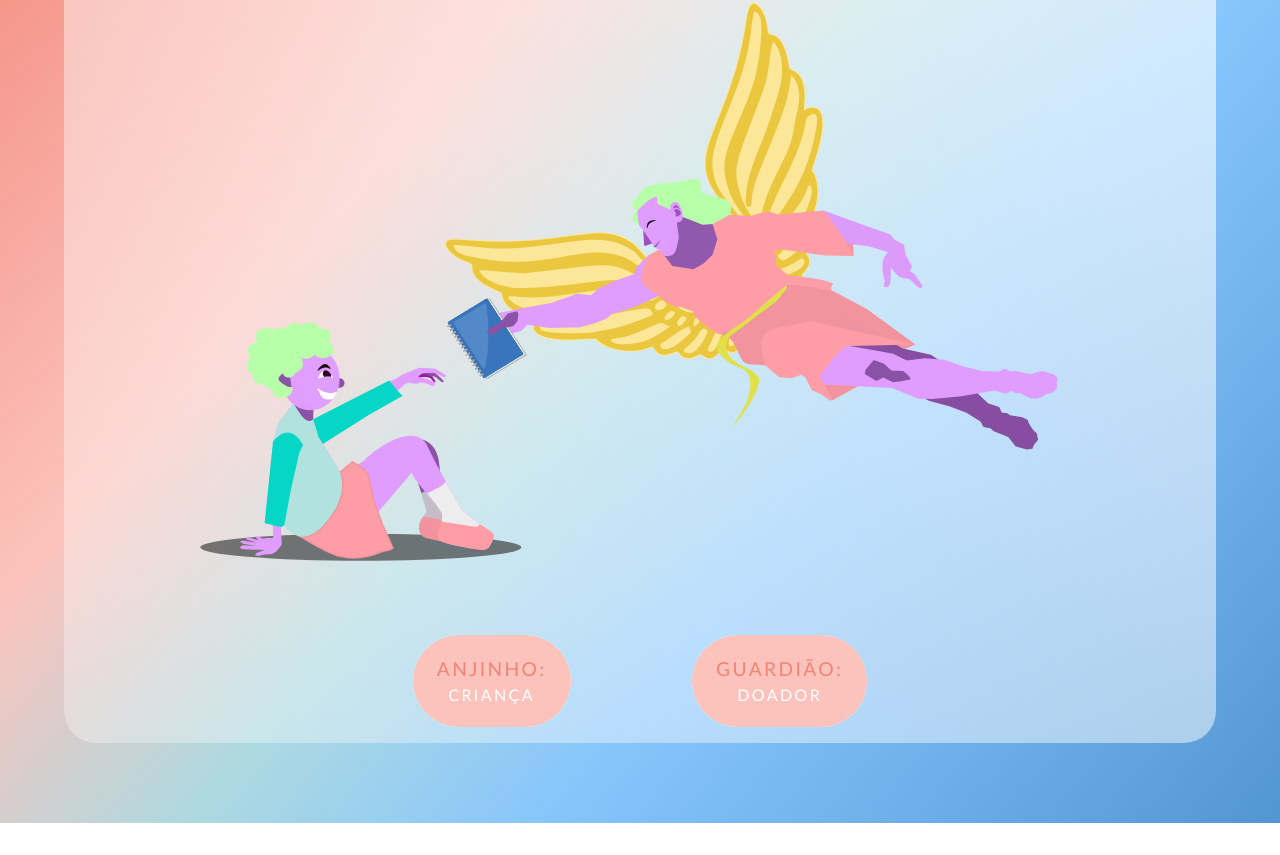
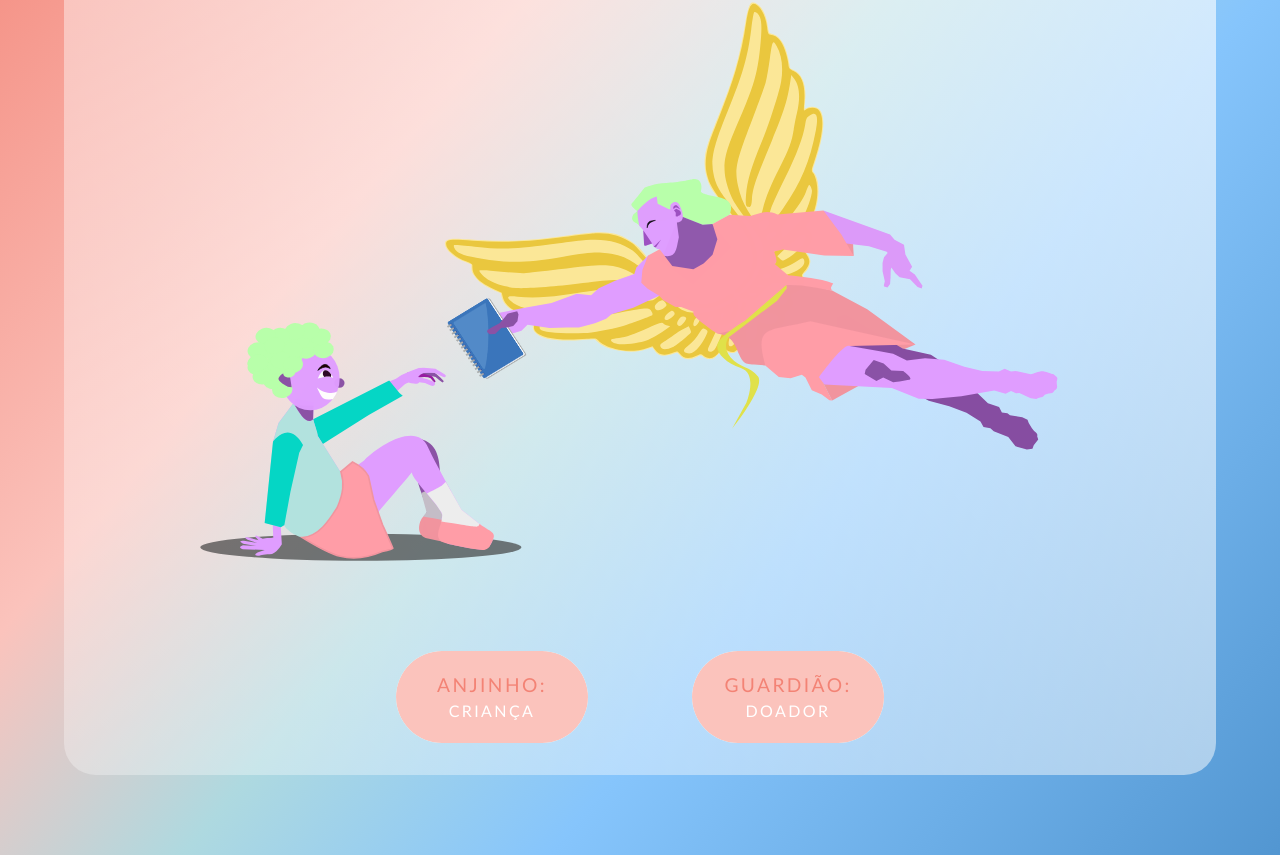
Before and after one commit to bob-mw/anjosDaEducacao, a React (Create React App) app: page / in a window 1280 px wide. Shown: the part 693-1548 px from the top of the page. Before the commit the page ends 1516 px from the top, so only its background shows below. Built offline with nearby package versions, Linux system fonts and the light colour scheme.

Commit message:
Changing ButtonContainer Flexbox to Grid

```diff
--- a/src/Pages/Login/index.jsx
+++ b/src/Pages/Login/index.jsx
@@ -23,10 +23,10 @@ const Login = () => {
            {
                (!formType) ? <img src={ angel } width="75%" alt="logo"/> : <FormsLogin />
            }
-           <div className="d-flex w-50 justify-content-around m-3">
+           <S.ButtonContainer>
                 <S.Button type="button"  onClick={ formKid }><p>Anjinho:</p> Criança</S.Button>
                 <S.Button type="button"  onClick={ formAngel }><p>Guardião:</p>  Doador</S.Button>
-            </div>
+            </S.ButtonContainer>
         </section>
     );
 }
--- a/src/Pages/Login/styled.jsx
+++ b/src/Pages/Login/styled.jsx
@@ -53,3 +53,12 @@ export const Button = styled.button`
     }
 
 `
+
+export const ButtonContainer = styled.div`
+    display: grid;
+    grid: 1fr / 12rem 12rem;
+    justify-content: space-around;
+    column-gap: 1rem;
+    margin: 2rem;
+    min-width: 50%;
+`
```
